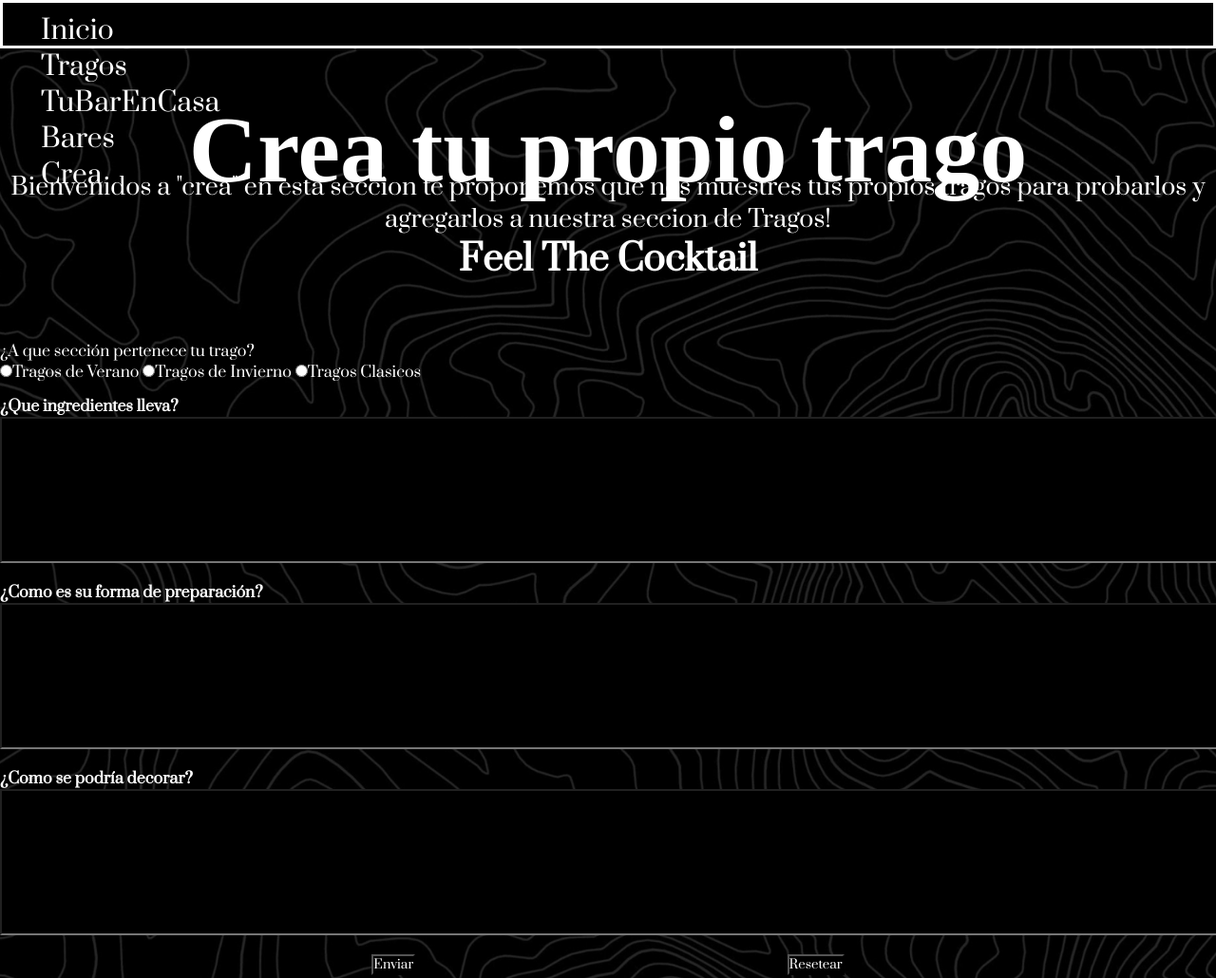
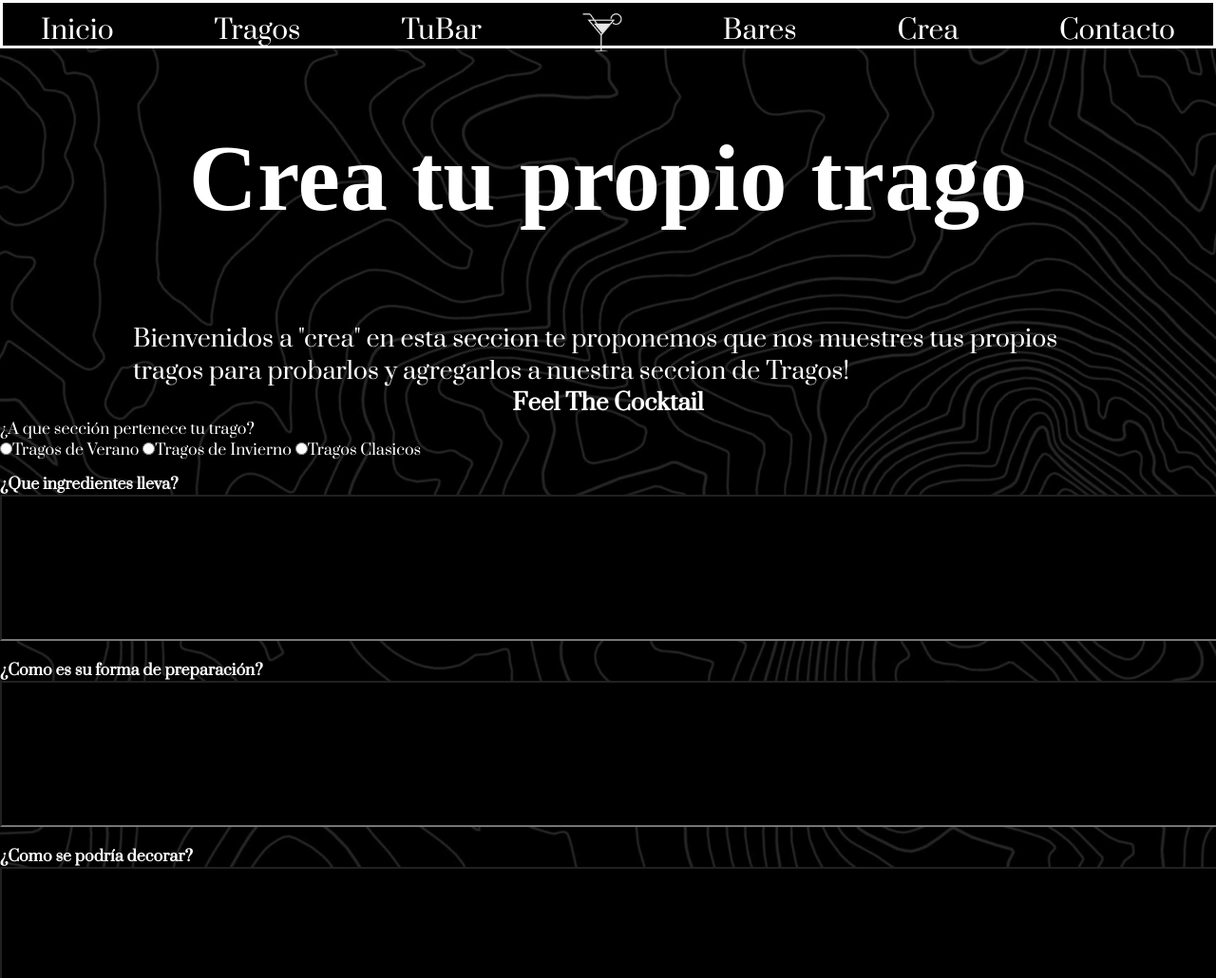
Before and after one commit to Acasaux/BlackTaver, a plain HTML site: page Pages/Crea.html in a window 1280 px wide. Shown: the top 1030 px of the page at 95% size. Drawn offline with Linux system fonts and the light colour scheme.

Commit message:
Creando animaciones en h1 y footer / arreglos de los navegadores

```diff
--- a/Pages/Crea.html
+++ b/Pages/Crea.html
@@ -18,26 +18,30 @@
 <body>
 
 		<nav class="navegador-1">
-			<ul>
-				<li><a href="../Index.html">Inicio</a></li>
-				<li><a href="Tragos.html">Tragos</a></li>
-				<li><a href="TuBarEnCasa.html">TuBarEnCasa</a></li>
-				<li><a href="Bares.html">Bares</a></li>
-				<li><a href="Crea.html">Crea</a></li>
-			</ul>
+
+			<a href="../Index.html">Inicio</a>
+			<a href="Tragos.html">Tragos</a>
+			<a href="TuBarEnCasa.html">TuBar</a>
+			<a href="../index.html"><img class="img__mobile" src="../assets/Imagenes/Logo transparente.png" height="42px" width="42px"></a>
+			<a href="Bares.html">Bares</a>
+			<a href="Crea.html">Crea</a>
+			<a href="Contacto.html">Contacto</a>
+
+
 		</nav>
-		<h1>Crea tu propio trago</h1>
+		<h1 class="Titulo">Crea tu propio trago</h1>
 		<section>
 
-			<div class="p__crea">
+			<div class="p__index">
 				<p>
 					Bienvenidos a "crea" en esta seccion te proponemos que nos muestres tus propios tragos para probarlos y agregarlos a nuestra seccion de Tragos!
 					<br>
-					<h2>Feel The Cocktail</h2>
+
 				</p>
 			</div>
-
-
+			<div class="p__ftc">
+					<h2>Feel The Cocktail</h2>
+			</div>
 			<div>
 				<form>
 
--- a/css/estilo.css
+++ b/css/estilo.css
@@ -99,6 +99,8 @@ h1{
 	font-family: "humble";
 	font-size: 100px;
 
+	padding-top: 30px;
+	padding-bottom: 30px;
 
 	margin-top: 100px;
 }
@@ -319,12 +321,8 @@ input{
 /*---------------------------------------------INICIO DE CREA-------------------------------------------------------*/
 
 .p__crea {
-	position: relative;
-	top: -60px;
-	font-family: "humble";
-	font-size: 25px;
-	text-align: center;
-	margin-top: 25px;
+	display: flex;
+	justify-content: center;
 }
 
 .input__crea{
@@ -618,3 +616,36 @@ h3{
 
 }
 /*------------------------------------------FIN de mediaquerie BARES-------------------------------------*/
+
+/*------------------------------------Inicio de Animaciones--------------------------------------------------*/
+@keyframes Titulo{
+ 0%{
+ 	width: 50%;
+ 	opacity: 0%;
+ }
+ 25%{
+ 	width: 60%;
+ 	opacity: 20%;
+ }
+ 50%{
+ 	width: 70%;
+ 	opacity: 40%;
+ }
+ 75%{
+ 	width: 80%;
+ 	opacity: 60%;
+ }
+ 100%{
+ 	width: 100%;
+ 	opacity: 100%;
+ }
+}
+.Titulo{
+	animation-name: Titulo;
+	animation-duration: 2s;
+	animation-iteration-count: 1;
+	animation-timing-function: linear;
+	animation-delay: 0s;
+}
+
+/*------------------------------------Final de Animaciones--------------------------------------------------*/
```
Also changed, not shown: Pages/Bares.html (+1 -1 lines), Pages/Contacto.html (+11 -8 lines), Pages/Tragos.html (+1 -1 lines), Pages/TuBarEnCasa.html (+11 -8 lines), index.html (+2 -13 lines).
